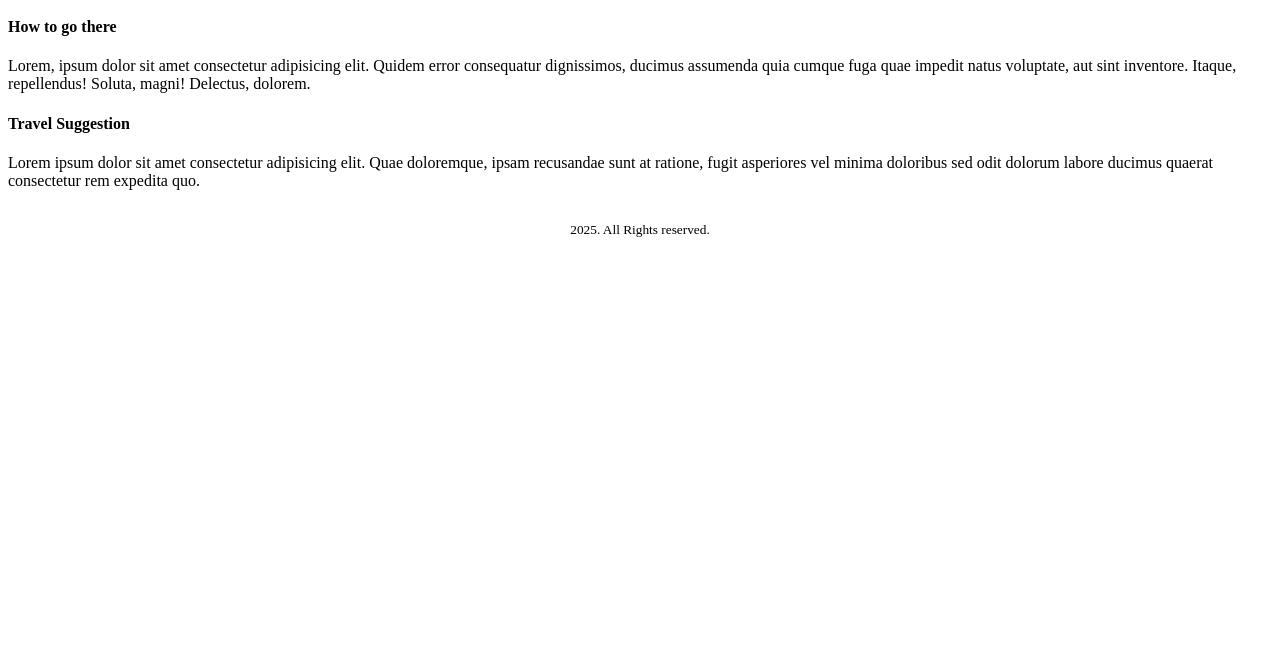
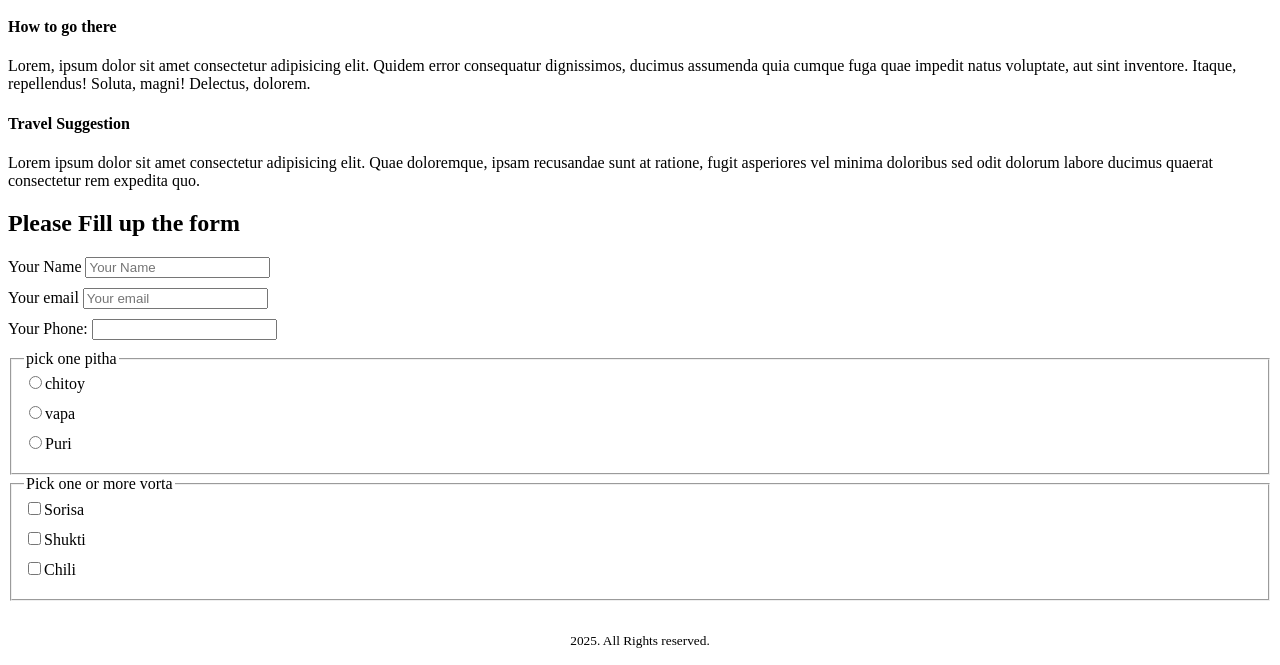
Before and after one commit to Tanvir625/my-travel-website, a plain HTML site: page index.html in a window 1280 px wide. Shown: the part 676-1341 px from the top of the page. Before the commit the page ends 930 px from the top, so only its background shows below. Drawn offline with Linux system fonts and the light colour scheme.

Commit message:
form fill up

```diff
--- a/index.html
+++ b/index.html
@@ -18,6 +18,7 @@
         </nav>
     </header>
     <main>
+
         <article>
             <header> <h2>My trip to Mountain</h2> </header>
             <p>Published on <time datetime="2024-02-10">Feb 10,2024</time></p>
@@ -34,7 +35,58 @@
 
             </article>
 
-    </main>
+            <section>
+                <h2>Please Fill up the form</h2>
+                <form action="">
+                    <label for="name">Your Name
+                        <input id="name" type="text" placeholder="Your Name">
+                    </label>
+
+                    <label for="email">Your email
+                        <input type="email" name="email" id="email" placeholder="Your email">
+                    </label>
+
+                    <label for="Phone">Your Phone:
+                        <input type="text" id="phone""Your Phone Number">
+
+                    </label>
+
+                    <fieldset>
+                        <legend>pick one pitha</legend>
+                        <label for="Chitoy">
+                            <input type="radio" name="" id="chitoy">chitoy
+                        </label>
+
+                        <label for="vapa">
+                            <input type="radio" name="" id="vapa">vapa
+                        </label>
+
+                        <label for="puri">
+                            <input type="radio" name="" id="puri">Puri
+                        </label>
+                    </fieldset>
+
+                    <fieldset>
+                        <legend>
+                           Pick one or more vorta  </legend>
+                           <label for="sorisa">
+                           <input type="checkbox" name="vorta" id="sorisa">Sorisa
+                           </label>
+
+                           <label for="shukti">
+                            <input type="checkbox" name="vorta" id="shukti">Shukti
+                           </label>
+
+                           <label for="Chili">
+                            <input type="checkbox" name="vorta" id="chili">Chili
+                           </label>
+                    </fieldset>
+
+                </form>
+            </section>
+
+
+        </main>
 
     <footer>
         <p> <small>2025. All Rights reserved.</small></p>
--- a/style.css
+++ b/style.css
@@ -1,10 +1,9 @@
 nav > ul > li {
   display: inline;
   margin-right: 15px;
-
 }
 
-nav li > a{
+nav li > a {
   text-decoration: none;
   text-align: center;
 }
@@ -14,7 +13,7 @@ nav {
 }
 
 footer {
-    margin-top:30px;
+  margin-top: 30px;
   text-align: center;
 }
 
@@ -24,3 +23,7 @@ figure > img {
 figcaption {
   text-align: center;
 }
+label {
+  display: block;
+  margin-bottom: 10px;
+}
```
Also changed, not shown: 1 other file. Lines whose indentation alone changed are shown as unchanged.
